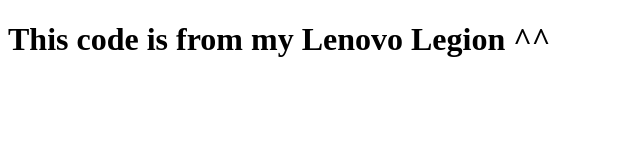
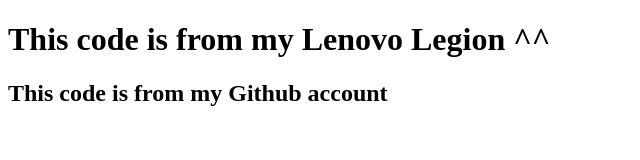
Before and after one commit to ssnorca/github-tutorial-1, a plain HTML site: page index.html in a window 1280 px wide. Shown: the whole page, without its empty margins (0-640 px from the left). Drawn offline with Linux system fonts and the light colour scheme.

Commit message:
Update index.html

```diff
--- a/index.html
+++ b/index.html
@@ -8,5 +8,6 @@
   </head>
   <body>
     <h1>This code is from my Lenovo Legion ^^</h1>
+    <h2>This code is from my Github account</h2>
   </body>
 </html>
```
